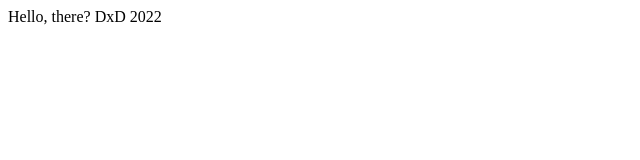
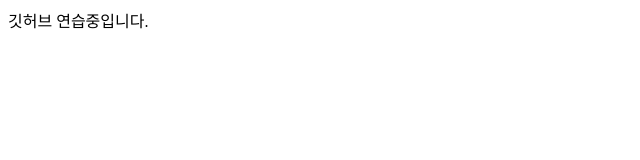
Before and after one commit to dxdwd2022/dxdwd2022.github.io, a plain HTML site: page index.html in a window 1280 px wide. Shown: the full height of the page, 0-640 px from the left. Drawn offline with Linux system fonts and the light colour scheme.

Commit message:
Update index.html

```diff
--- a/index.html
+++ b/index.html
@@ -1,11 +1,6 @@
-<!DOCTYPE html>
 <html>
-<head>
-    <meta charset="utf-8">
-    <meta name="viewport" content="width=device-width, initial-scale=1">
-</head>
+<head></head>
 <body>
-    Hello, there?
-    DxD 2022
+    깃허브 연습중입니다.
 </body>
 </html>
```
